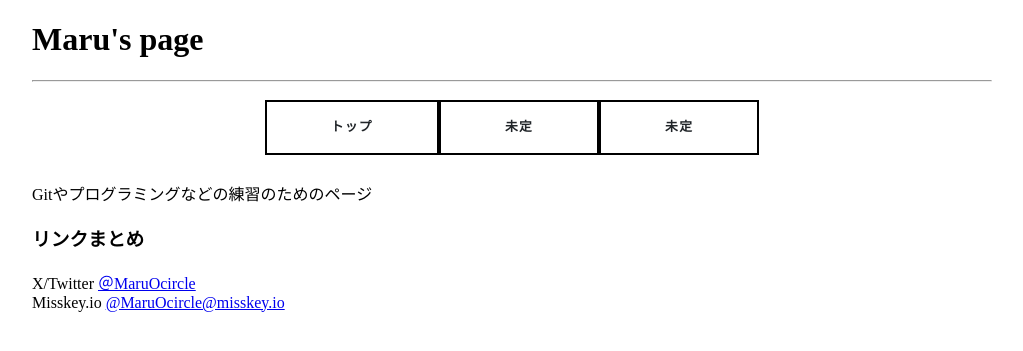
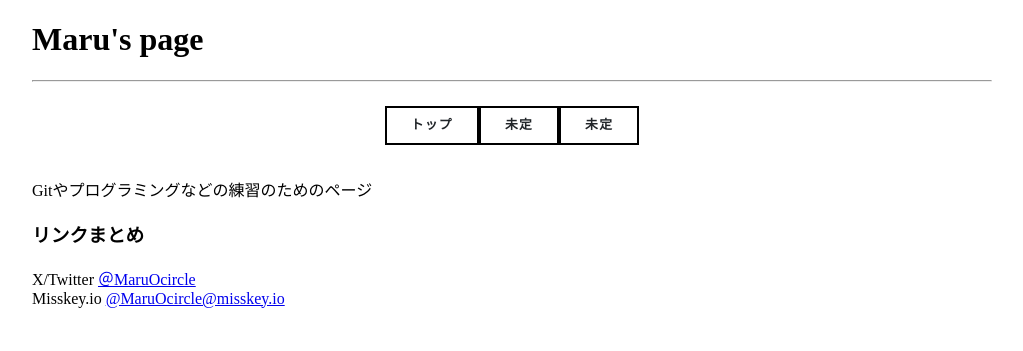
Before and after one commit to MaruOcircle/MaruOcircle.github.io, a Jekyll site: the page built from index.md, in a window 1280 px wide. Shown: the top 351 px of the page, without its empty margins (128-1151 px from the left). Built offline with Jekyll 4.4.1, drawn with Linux system fonts in a browser that asks for light colours.

Commit message:
Update style.css

```diff
--- a/assets/style.css
+++ b/assets/style.css
@@ -8,7 +8,7 @@
 .menu_slot{
   display: flex;
   justify-content: center;
-  padding: 10px;
+  padding: 1.0em;
 }
 
 a.menu{
@@ -17,7 +17,7 @@ a.menu{
   line-height: 1.5;
   position: relative;
   display: inline-block;
-  padding: 1rem 4rem;
+  padding: 0.5rem 1.5rem;
   cursor: pointer;
   user-select: none;
   transition: all 0.3s;
```
